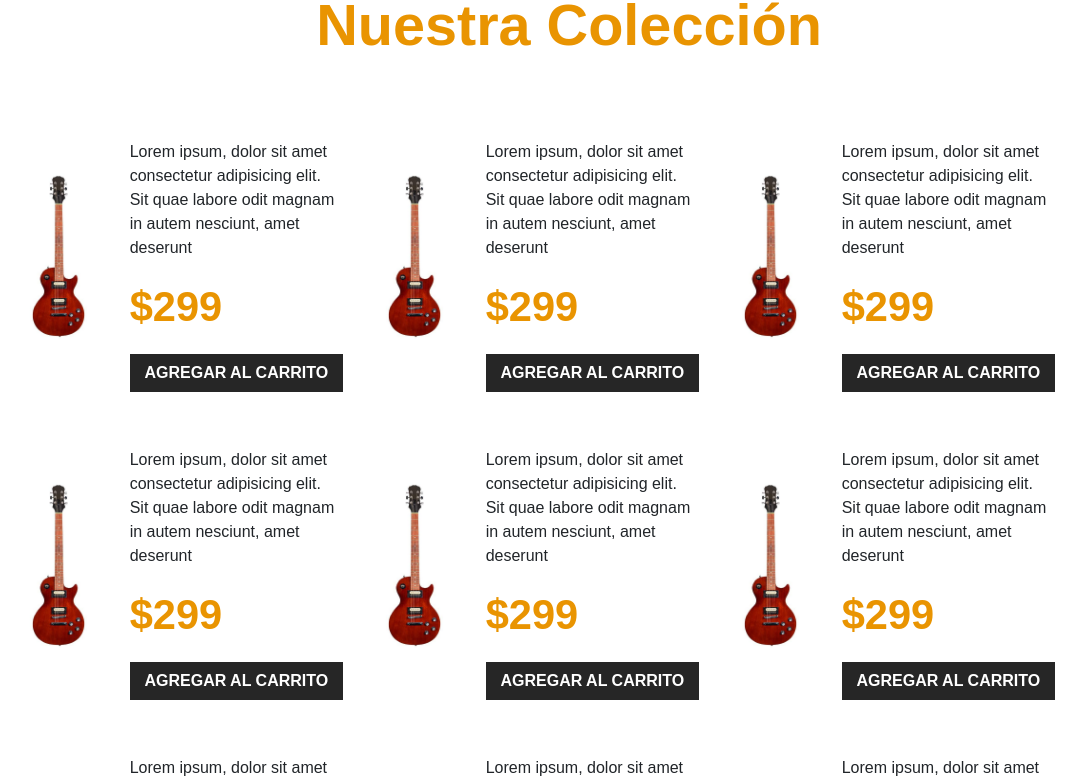
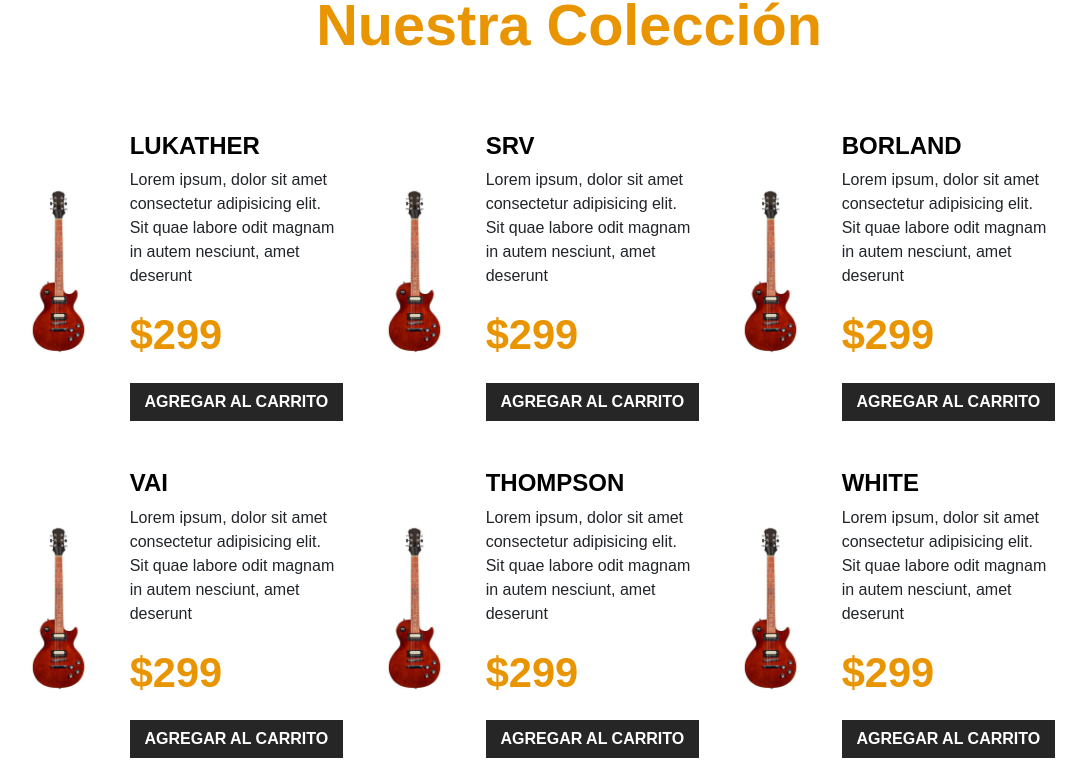
Before and after one commit to jlcarrascof/guitar-vue3, a Vue app: page / in a window 1280 px wide. Shown: the part 776-1559 px from the top of the page, without its empty margins (71-1157 px from the left). Built offline with nearby package versions, Linux system fonts and the light colour scheme; the HTML template or start-up script is replaced by a standard one.

Commit message:
fix: bind guitar name to display in Guitar component template

```diff
--- a/src/components/Guitar.vue
+++ b/src/components/Guitar.vue
@@ -13,7 +13,7 @@
             <img class="img-fluid" src="/img/guitarra_01.jpg" alt="imagen guitarra">
         </div>
         <div class="col-8">
-            <h3 class="text-black fs-4 fw-bold text-uppercase">{{  }}</h3>
+            <h3 class="text-black fs-4 fw-bold text-uppercase">{{ guitar.nombre }}</h3>
             <p>Lorem ipsum, dolor sit amet consectetur adipisicing elit. Sit quae labore odit magnam in autem nesciunt, amet deserunt</p>
             <p class="fw-black text-primary fs-3">$299</p>
             <button
```
